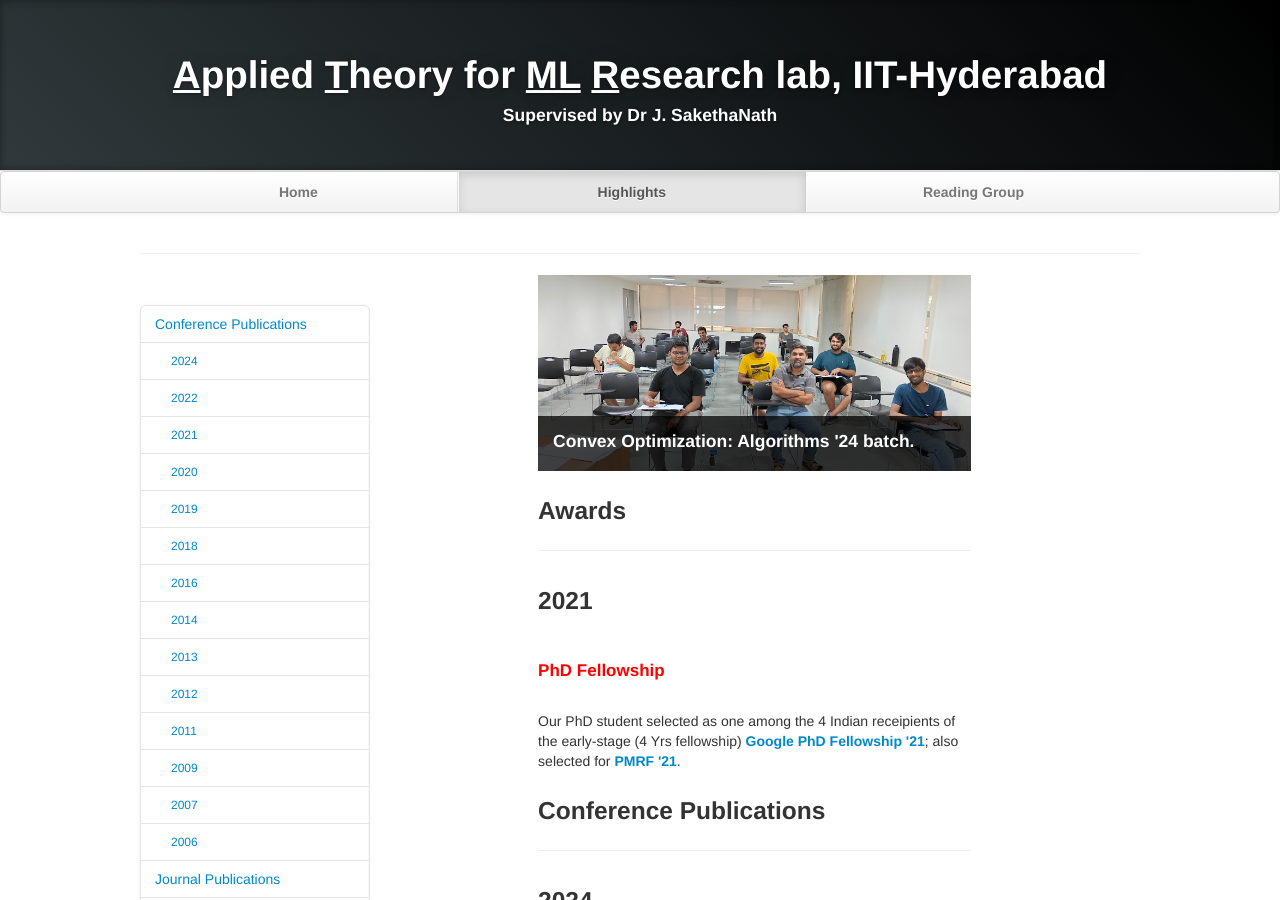
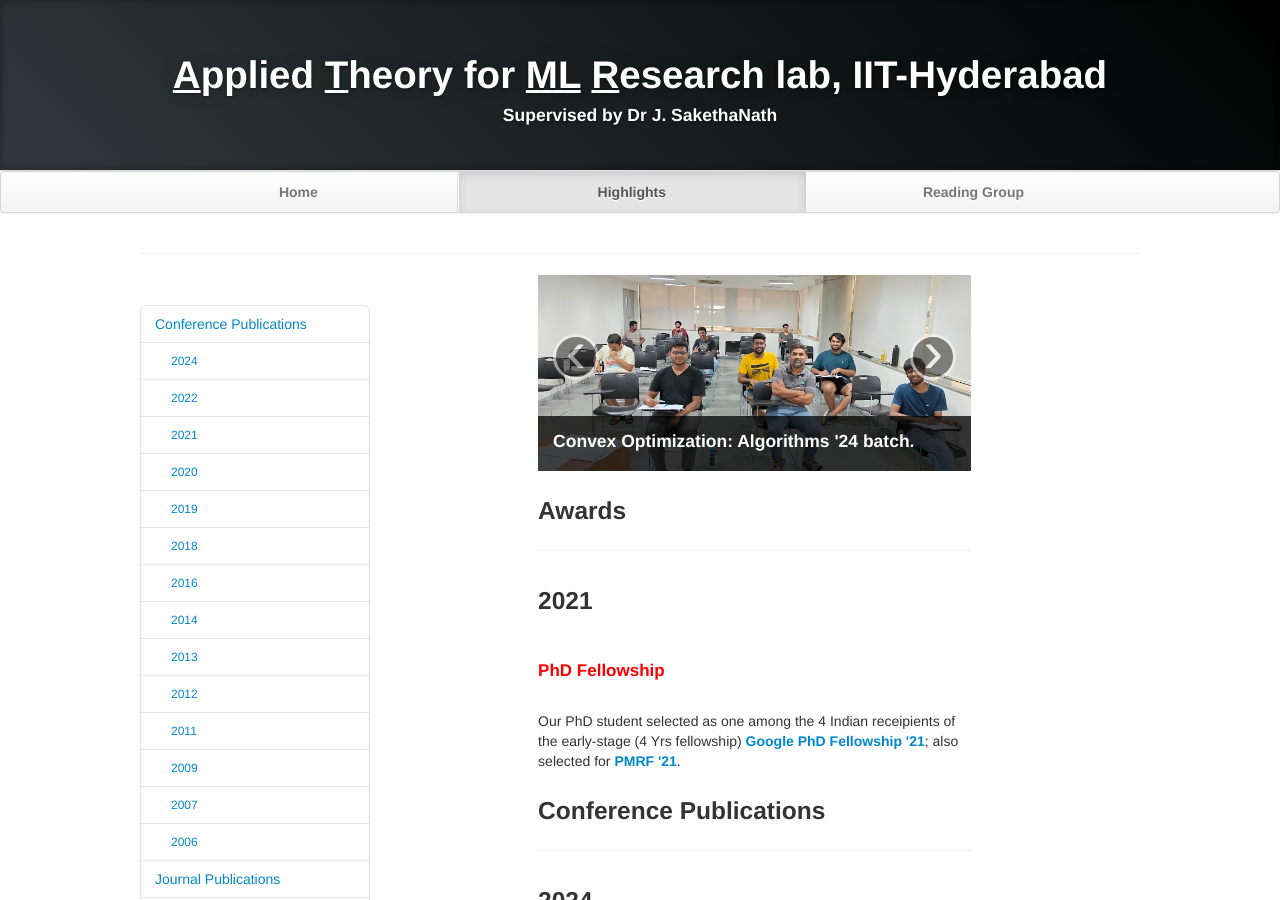
Before and after one commit to atmlr-lab/atmlr-lab.github.io, a Jekyll site: the page built from highlights.md, in a window 1280 px wide and 900 px high. Built offline with Jekyll 4.4.1, drawn with Linux system fonts in a browser that asks for light colours.

Commit message:
left-right carousel control

```diff
--- a/highlights.md
+++ b/highlights.md
@@ -52,6 +52,10 @@ layout: default
             </div>
          </div>
       </div>
+
+      <a class="left carousel-control" href="#main-carousel" data-slide="prev">‹</a>
+      <a class="right carousel-control" href="#main-carousel" data-slide="next">›</a>
+
 	</div>
 
    <div class="page-header">
```
